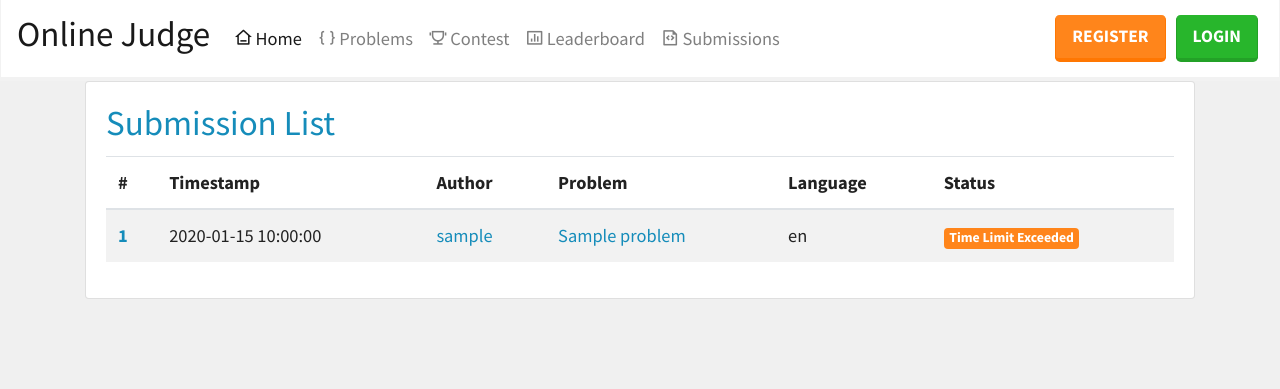
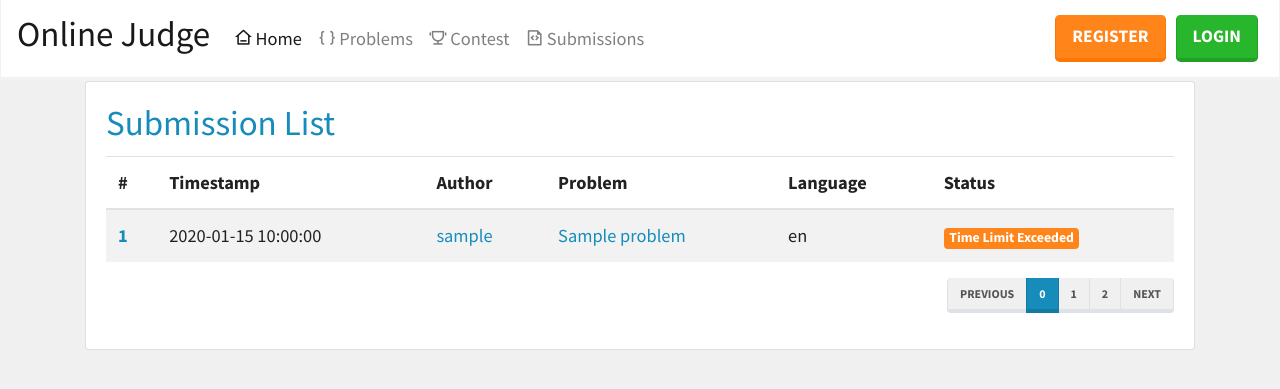
Before and after one commit to CP-STA/MainServer, a Flask app: page /submissions?page=0 in a window 1280 px wide. Shown: the top 389 px of the page. Run offline with Flask 2, Linux system fonts and the light colour scheme; tables that the repository leaves empty hold one stand-in row (values such as "Sample post"); some libraries are stand-ins or nearby versions.

Commit message:
added pagination for submissions page

```diff
--- a/app/routes.py
+++ b/app/routes.py
@@ -49,7 +49,6 @@ def login():
 
     return redirect(url_for("index"))
 
-# TODO: Add ongoing option
 @app.route("/contest/<int:id>", methods = ["GET", "POST"])
 def contest(id):
     c = Contest.query.get(id)
@@ -163,18 +162,19 @@ def contest_list():
 @app.route("/submissions", methods = ["GET"])
 def submission_list():
     contest_id = request.args.get("contest")
+    page = request.args.get("page", 1, type=int)
+
 
     if contest_id:
         contest = Contest.query.get(contest_id)
-        submissions = Submission.query.filter(Submission.problem.has(contest=contest)).order_by(Submission.timestamp.desc()).all()
+        submissions = Submission.query.filter(Submission.problem.has(contest=contest)).order_by(Submission.timestamp.desc())
     else:
-        submissions = Submission.query.order_by(Submission.timestamp.desc()).all()
+        submissions = Submission.query.order_by(Submission.timestamp.desc())
 
-    return render_template("submission_list.html", submissions=submissions, **get_kwargs())
+    return render_template("submission_list.html", submissions=submissions.paginate(page, 10, False).items, **get_kwargs())
 
 @app.route('/api/submission/<int:id>')
 def get_submission(id):
-    # if current_user.is_authenticated:
     submission = current_user.submissions.filter_by(id=id).first()
 
     return jsonify({
--- a/app/templates/base.html
+++ b/app/templates/base.html
@@ -130,9 +130,9 @@
                 <li class="nav-item">
                     <a class="nav-link" href="{{ url_for('contest_list') }}"><i class="ri-trophy-line"></i> Contest</a>
                 </li>
-                <li class="nav-item">
+                <!--<li class="nav-item">
                     <a class="nav-link" href="#"><i class="ri-bar-chart-box-line"></i> Leaderboard</a>
-                </li>
+                </li>-->
                 <li class="nav-item">
                     <a class="nav-link" href="{{ url_for('submission_list') }}"><i class="ri-file-code-line"></i> Submissions</a>
                 </li>
--- a/app/templates/problem.html
+++ b/app/templates/problem.html
@@ -20,9 +20,10 @@ pre {
     <div class="card">
         <div class="card-body">
             <h1 class="card-title text-primary">{{ problem.title }}</h1>
-            <h6 class="card-subtitle mb-2" role="alert">
+            <h5 class="card-subtitle mb-2" role="alert">
                 Time Limit: {{ problem.time_limit / 1000 }} seconds | Memory Limit: {{ problem.memory_limit }} MB | Score: {{ problem.points }} points
-            </h6>
+                <span style="float: right;"><a href="{{ url_for("contest", id=problem.contest.id) }}"> Back to Contest </a></span>
+            </h5>
 
             <hr>
             {% with messages = get_flashed_messages() %}
--- a/app/templates/problem_list.html
+++ b/app/templates/problem_list.html
@@ -17,7 +17,7 @@
                 </thead>
                 <tbody>
                     {% for problem in problems %}
-                        {% if (problem.contest == None or problem.contest.end_time <= current_time) %}
+                        {% if (problem.contest == None or problem.contest.start_time <= current_time) %}
                         <tr>
                             <th scope="row"><a href="{{ url_for("problem", id=problem.id) }}"> {{ problem.id }} </a></th>
                             <td><a href="{{ url_for("problem", id=problem.id) }}"> {{ problem.title }} </a></td>
--- a/app/templates/submission.html
+++ b/app/templates/submission.html
@@ -12,7 +12,10 @@
         <div class="card-body">
             <h1 class="card-title text-primary">Submission #{{ submission.id }}</h1>
 
-            <h5> <a href="#"> Author </a> | <a href="{{ url_for("problem", id=submission.problem.id) }}"> Problem </a> </h5>
+            <h5>
+            <a href="#"> Author </a> | <a href="{{ url_for("problem", id=submission.problem.id) }}"> Problem </a>
+            <span style="float: right;"> Submitted on {{ submission.timestamp.replace(microsecond=0) }} </span>
+            </h5>
             <hr>
 
             <div class="alert alert-dark" role="alert" id="{{ submission.id }}_alert">
--- a/app/templates/submission_list.html
+++ b/app/templates/submission_list.html
@@ -53,6 +53,35 @@
                     {% endfor %}
                 </tbody>
             </table>
+
+            <nav>
+                <ul class="pagination justify-content-end">
+                    <li class="page-item {% if request.args.get("page") == "1" %} disabled {% endif %}">
+                        <a class="page-link" href="{{ url_for("submission_list") }}?page={{ (request.args.get("page", 1))|int - 1 }}">Previous</a>
+                    </li>
+                    <li class="page-item active">
+                        <a class="page-link" href="{{ url_for("submission_list") }}?page={{ (request.args.get("page", 1))|int }}">
+                        {{ (request.args.get("page", 1))|int}}
+                        </a>
+                    </li>
+
+                    <li class="page-item">
+                        <a class="page-link" href="{{ url_for("submission_list") }}?page={{ (request.args.get("page", 1))|int + 1 }}">
+                            {{ (request.args.get("page", 1))|int + 1}}
+                        </a>
+                    </li>
+
+                    <li class="page-item">
+                        <a class="page-link" href="{{ url_for("submission_list") }}?page={{ (request.args.get("page", 1))|int + 2 }}">
+                            {{ (request.args.get("page", 1))|int + 2}}
+                        </a>
+                    </li>
+
+                    <li class="page-item">
+                        <a class="page-link" href="{{ url_for("submission_list") }}?page={{ (request.args.get("page", 1))|int + 1 }}">Next</a>
+                    </li>
+                </ul>
+            </nav>
         </div>
     </div>
 </div>
```
